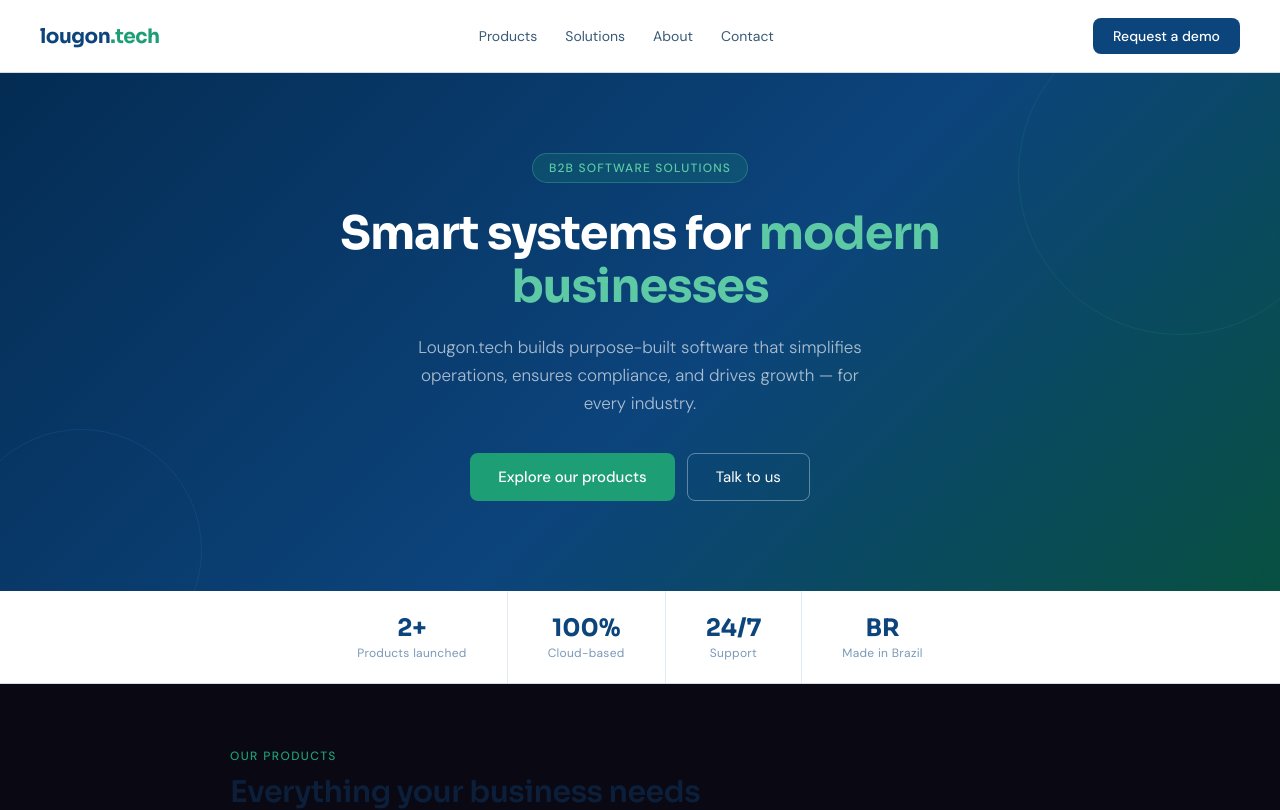
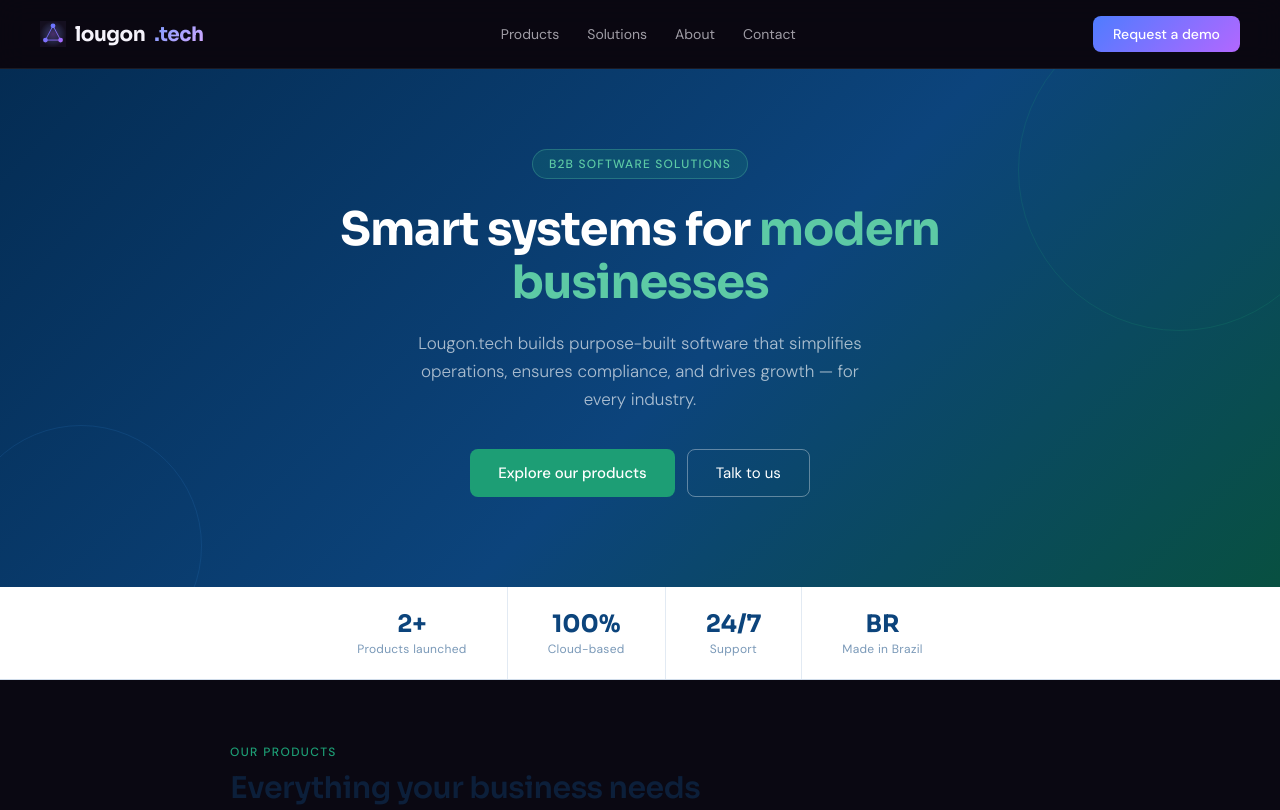
Before and after one commit to LougonVitor/lougon-tech-website, a React (Vite) app in the folder front-end/: page / in a window 1280 px wide. Shown: the top 810 px of the page. Built offline with nearby package versions, Linux system fonts and the light colour scheme.

Commit message:
style (header): redesign header with glass nav and gradient logo
Sticky translucent nav with backdrop blur, logo icon + gradient
wordmark, and anchor links wired to page sections.

Co-Authored-By: Claude Sonnet 5 <noreply@anthropic.com>

```diff
--- a/front-end/src/components/header/Header.css
+++ b/front-end/src/components/header/Header.css
@@ -2,42 +2,59 @@
     display: flex;
     align-items: center;
     justify-content: space-between;
-    padding: 18px 40px;
-    background: #ffffff;
-    border-bottom: 0.5px solid #d0dcea;
+    padding: 16px 40px;
+    background: rgba(10, 8, 18, 0.7);
+    backdrop-filter: blur(14px);
+    -webkit-backdrop-filter: blur(14px);
+    border-bottom: 1px solid var(--border);
+    position: sticky;
+    top: 0;
+    z-index: 100;
 }
 
 .header-logo {
+    display: flex;
+    align-items: center;
+    gap: 9px;
     font-family: 'Sora', sans-serif;
     font-weight: 700;
     font-size: 20px;
-    color: #0c447c;
+    color: var(--text-primary);
     letter-spacing: -0.5px;
 }
 
+.header-logo-icon {
+    width: 26px;
+    height: 26px;
+    display: block;
+}
+
 .header-logo span {
-    color: #1d9e75;
+    background: var(--gradient-text);
+    -webkit-background-clip: text;
+    background-clip: text;
+    -webkit-text-fill-color: transparent;
 }
 
 .header-nav-links {
     display: flex;
     gap: 28px;
     font-size: 14px;
-    color: #3a5a78;
+    color: var(--text-secondary);
     font-weight: 400;
 }
 
 .header-nav-links a {
     text-decoration: none;
-    color: #3a5a78;
+    color: var(--text-secondary);
     cursor: pointer;
     transition: color 0.2s;
 }
 
-  .header-nav-links a:hover { color: #0c447c; }
+.header-nav-links a:hover { color: var(--text-primary); }
 
 .header-nav-cta {
-    background: #0c447c;
+    background: var(--gradient);
     color: #fff;
     border: none;
     border-radius: 8px;
@@ -46,7 +63,15 @@
     font-size: 14px;
     font-weight: 500;
     cursor: pointer;
-    transition: background 0.2s;
+    transition: box-shadow 0.2s, transform 0.15s;
 }
 
-  .header-nav-cta:hover { background: #185fa5; }
+.header-nav-cta:hover {
+    box-shadow: 0 0 24px rgba(124, 155, 255, 0.45);
+    transform: translateY(-1px);
+}
+
+@media (max-width: 720px) {
+    .header-nav-links { display: none; }
+    .header-nav { padding: 14px 20px; }
+}
--- a/front-end/src/components/header/Header.tsx
+++ b/front-end/src/components/header/Header.tsx
@@ -4,14 +4,17 @@ export function Header() {
     return (
     <>
         <nav className="header-nav">
-            <div className="header-logo">lougon<span>.tech</span></div>
+            <div className="header-logo">
+                <img src="/lougon_favicon.svg" alt="Lougon.tech" className="header-logo-icon" />
+                lougon<span>.tech</span>
+            </div>
             <div className="header-nav-links">
-                <a>Products</a>
-                <a>Solutions</a>
-                <a>About</a>
-                <a>Contact</a>
+                <a href="#products">Products</a>
+                <a href="#why">Solutions</a>
+                <a href="#why">About</a>
+                <a href="#contact">Contact</a>
             </div>
-            <button className="header-nav-cta">Request a demo</button>
+            <button className="header-nav-cta" onClick={() => document.getElementById('contact')?.scrollIntoView({ behavior: 'smooth' })}>Request a demo</button>
         </nav>
     </>
     )
```
Lines whose indentation alone changed are shown as unchanged.
